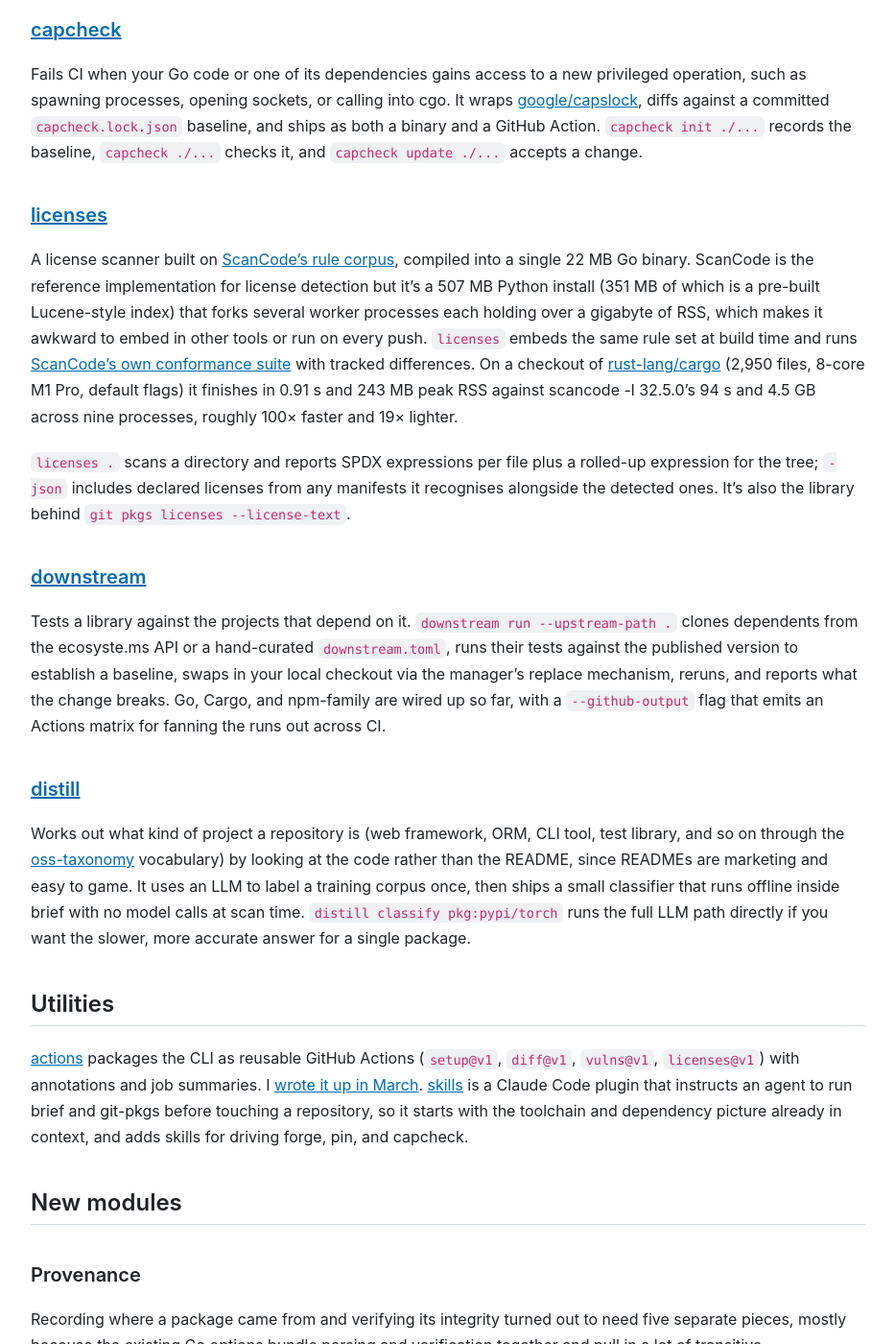
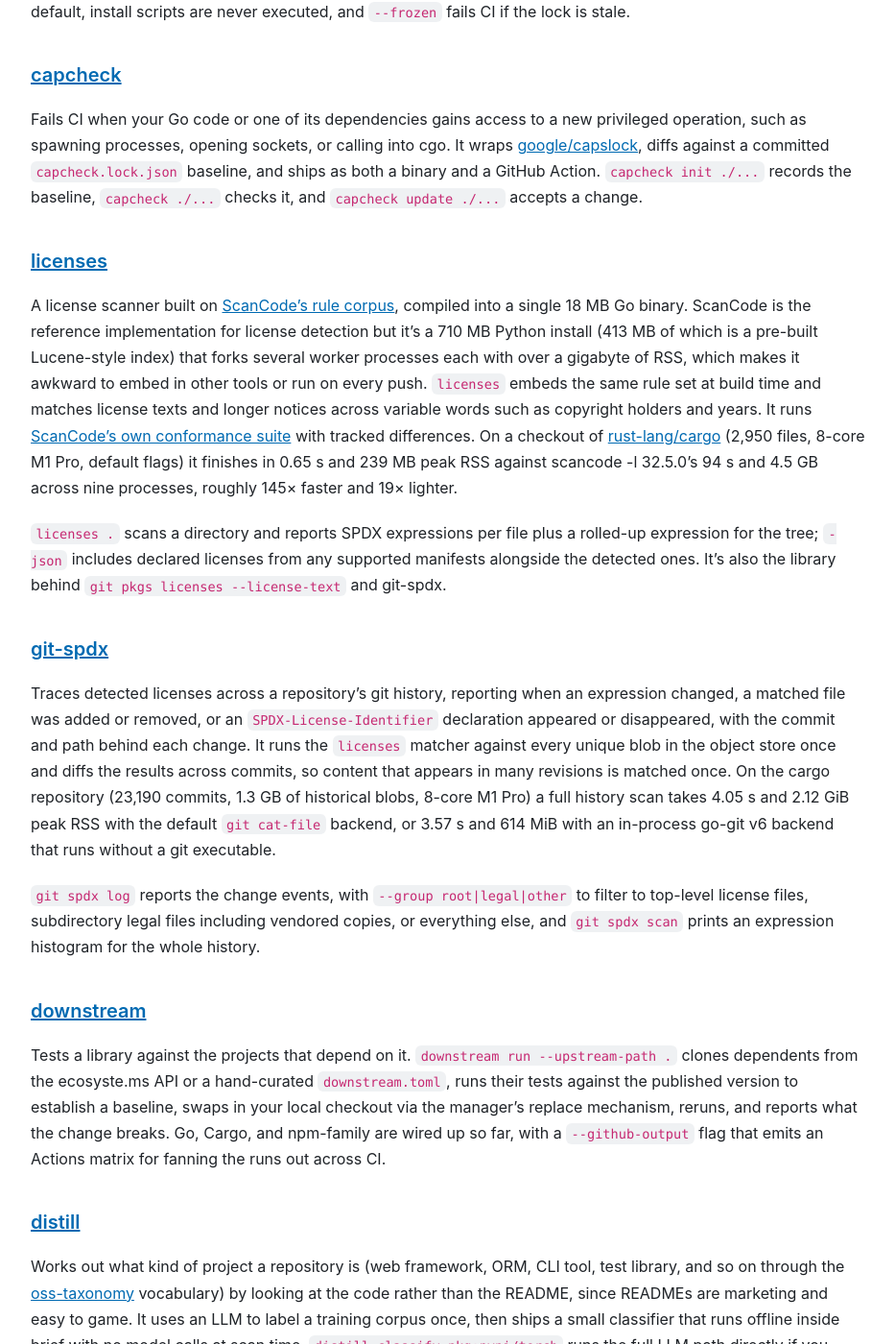
Before and after one commit to andrew/nesbitt.io, a Jekyll site: the page built from _posts/2026/2026-09-08-whats-new-in-git-pkgs.md, in a window 1280 px wide and 1400 px high, scrolled down 2094 px. Shown: the whole window at 96% size, without its empty margins (173-1106 px from the left). Built offline with Jekyll 4.4.1, drawn with Linux system fonts in a browser that asks for light colours; comment, search, counter and statistics services are not loaded; some of the changed text lies outside the part shown.

Commit message:
update git-pkgs post

```diff
--- a/_posts/2026/2026-09-08-whats-new-in-git-pkgs.md
+++ b/_posts/2026/2026-09-08-whats-new-in-git-pkgs.md
@@ -9,7 +9,9 @@
   - go
 ---
 
-Back in February I [wrote up the fourteen Go modules](/2026/02/19/go-modules-for-package-management-tooling) behind [git-pkgs](https://github.com/git-pkgs/git-pkgs), a git subcommand for exploring dependency history. The org now has around forty-five repositories: nine standalone tools, around thirty library modules, and the GitHub Actions and agent skills that wire them into CI and coding assistants. Several of the tools have had their own posts here already ([brief](/2026/04/21/brief), [proxy](/2026/05/11/proxy), [forge](/2026/03/13/forge), [actions](/2026/03/11/git-pkgs-actions)), so for those I'll cover what's changed since.
+I'm on holiday this week, so here's a listicle.
+
+Back in February I [wrote up the fourteen Go modules](/2026/02/19/go-modules-for-package-management-tooling) behind [git-pkgs](https://github.com/git-pkgs/git-pkgs), a git subcommand for exploring dependency history. The org now has around forty-five repositories: ten standalone tools, around thirty library modules, and the GitHub Actions and agent skills that wire them into CI and coding assistants. Several of the tools have had their own posts here already ([brief](/2026/04/21/brief), [proxy](/2026/05/11/proxy), [forge](/2026/03/13/forge), [actions](/2026/03/11/git-pkgs-actions)), so for those I'll cover what's changed since.
 
 ## Tools
 
@@ -54,9 +56,15 @@
 
 ### [licenses](https://github.com/git-pkgs/licenses)
 
-A license scanner built on [ScanCode's rule corpus](https://github.com/aboutcode-org/scancode-toolkit), compiled into a single 22 MB Go binary. ScanCode is the reference implementation for license detection but it's a 507 MB Python install (351 MB of which is a pre-built Lucene-style index) that forks several worker processes each holding over a gigabyte of RSS, which makes it awkward to embed in other tools or run on every push. `licenses` embeds the same rule set at build time and runs [ScanCode's own conformance suite](https://github.com/git-pkgs/licenses#conformance) with tracked differences. On a checkout of [rust-lang/cargo](https://github.com/rust-lang/cargo) (2,950 files, 8-core M1 Pro, default flags) it finishes in 0.91 s and 243 MB peak RSS against scancode -l 32.5.0's 94 s and 4.5 GB across nine processes, roughly 100× faster and 19× lighter.
+A license scanner built on [ScanCode's rule corpus](https://github.com/aboutcode-org/scancode-toolkit), compiled into a single 18 MB Go binary. ScanCode is the reference implementation for license detection but it's a 710 MB Python install (413 MB of which is a pre-built Lucene-style index) that forks several worker processes each with over a gigabyte of RSS, which makes it awkward to embed in other tools or run on every push. `licenses` embeds the same rule set at build time and matches license texts and longer notices across variable words such as copyright holders and years. It runs [ScanCode's own conformance suite](https://github.com/git-pkgs/licenses#conformance) with tracked differences. On a checkout of [rust-lang/cargo](https://github.com/rust-lang/cargo) (2,950 files, 8-core M1 Pro, default flags) it finishes in 0.65 s and 239 MB peak RSS against scancode -l 32.5.0's 94 s and 4.5 GB across nine processes, roughly 145× faster and 19× lighter.
 
-`licenses .` scans a directory and reports SPDX expressions per file plus a rolled-up expression for the tree; `-json` includes declared licenses from any manifests it recognises alongside the detected ones. It's also the library behind `git pkgs licenses --license-text`.
+`licenses .` scans a directory and reports SPDX expressions per file plus a rolled-up expression for the tree; `-json` includes declared licenses from any supported manifests alongside the detected ones. It's also the library behind `git pkgs licenses --license-text` and git-spdx.
+
+### [git-spdx](https://github.com/git-pkgs/git-spdx)
+
+Traces detected licenses across a repository's git history, reporting when an expression changed, a matched file was added or removed, or an `SPDX-License-Identifier` declaration appeared or disappeared, with the commit and path behind each change. It runs the `licenses` matcher against every unique blob in the object store once and diffs the results across commits, so content that appears in many revisions is matched once. On the cargo repository (23,190 commits, 1.3 GB of historical blobs, 8-core M1 Pro) a full history scan takes 4.05 s and 2.12 GiB peak RSS with the default `git cat-file` backend, or 3.57 s and 614 MiB with an in-process go-git v6 backend that runs without a git executable.
+
+`git spdx log` reports the change events, with `--group root|legal|other` to filter to top-level license files, subdirectory legal files including vendored copies, or everything else, and `git spdx scan` prints an expression histogram for the whole history.
 
 ### [downstream](https://github.com/git-pkgs/downstream)
 
```
Also changed, not shown: _data/stats.json.
